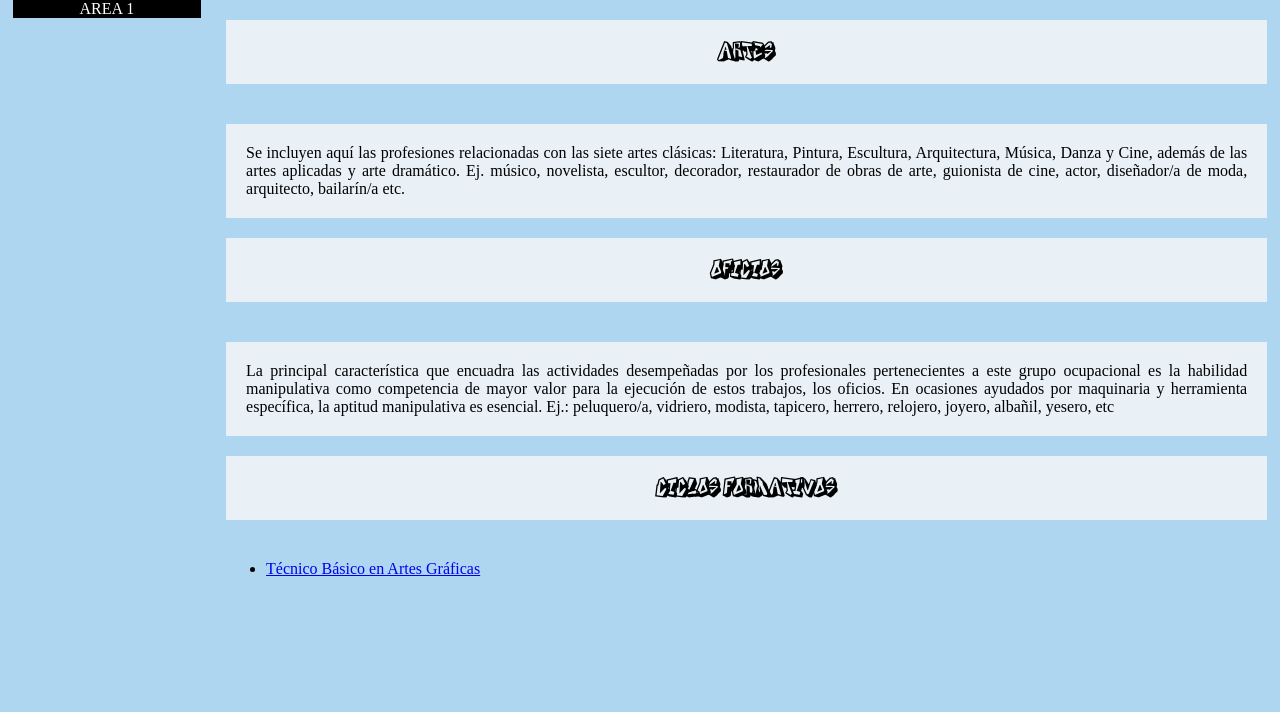
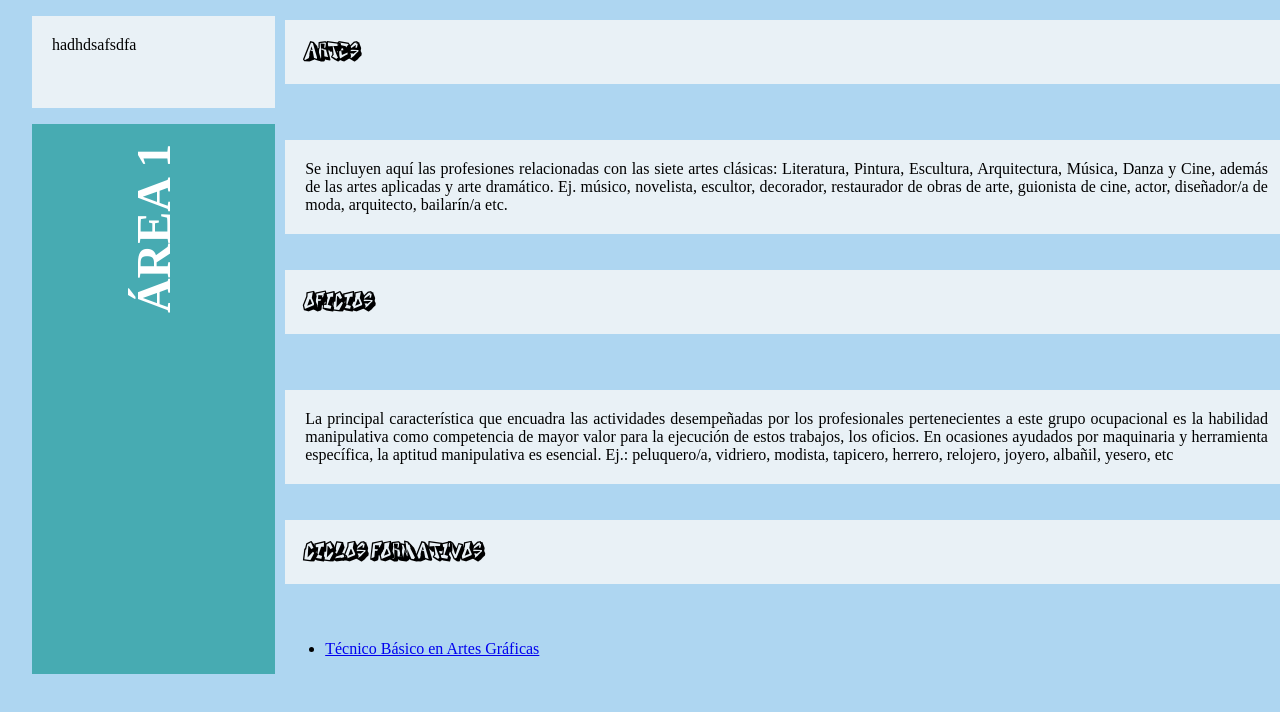
Before and after one commit to escolavision/EscolaVision, a plain HTML site: page area1.html in a window 1280 px wide. Drawn offline with Linux system fonts and the light colour scheme.

Commit message:
grid Área 1

```diff
--- a/area1.html
+++ b/area1.html
@@ -10,15 +10,15 @@
         <link rel="icon" type="image/x-icon" href="./images/iconoArea1.png">
 
     </head>
-    <body>
-        <aside>
-            <div id="area">
-                AREA 1
-            </div>
+    <body class="container">
+        <p>hadhdsafsdfa</p>
+        <aside id="aside">
+            <h1>ÁREA 1</h1>
         </aside>
-        <main>
-            <article id="artes">
+            <article id="tit1">
                 <h1>Artes</h1>
+            </article>
+            <article id="tex1">
                 <p>
                     Se incluyen aquí las profesiones relacionadas con las siete artes clásicas: Literatura,
                     Pintura, Escultura, Arquitectura, Música, Danza y Cine, además de las artes aplicadas
@@ -26,8 +26,10 @@
                     arte, guionista de cine, actor, diseñador/a de moda, arquitecto, bailarín/a etc.
                 </p>
             </article>
-            <article id="oficios">
+            <article id="tit2">
                 <h1>Oficios</h1>
+            </article>
+            <article  id="tex2">
                 <p>
                     La principal característica que encuadra las actividades desempeñadas por los
                     profesionales pertenecientes a este grupo ocupacional es la habilidad manipulativa
@@ -37,12 +39,14 @@
                     albañil, yesero, etc
                 </p>
             </article>
-            <article id="estudios">
+            <article id="tit3">
                 <h1>Ciclos Formativos</h1>
+
+            </article>
+            <article id="tex3">
                 <ul>
                     <li><a href="https://www.juntadeandalucia.es/educacion/portals/web/formacion-profesional-andaluza/fp-basica/detalle-titulo?idTitulo=1506" target="_blank">Técnico Básico en Artes Gráficas</a></li>
                 </ul>
             </article>
-        </main>
     </body>
 </html>
--- a/css/area1Style.css
+++ b/css/area1Style.css
@@ -3,35 +3,60 @@
     src: url(../fonts/DOCALLISME\ ON\ STREET.ttf);
 }
 
+.container{
+    display: grid;
+    grid-template-columns: repeat(5, 20%);
+    grid-template-rows: repeat(6 auto);
+    grid-template-areas:
+    "logo tit1 tit1 tit1 tit1"
+    "as tex1 tex1 tex1 tex1"
+    "as tit2 tit2 tit2 tit2"
+    "as tex2 tex2 tex2 tex2"
+    "as tit3 tit3 tit3 tit3"
+    "as tex3 tex3 tex3 tex3";
+    column-gap: 10px;
+}
+#aside{
+    grid-area: as;
+}
+#main{
+    grid-area: main;
+}
+#tit1{
+    grid-area: tit1;
+}
+#tex1{
+    grid-area: tex1;
+}
+#tit2{
+    grid-area: tit2;
+}
+#tex2{
+    grid-area: tex2;
+}
+#tit3{
+    grid-area: tit3;
+}
+#tex3{
+    grid-area: tex3;
+}
 
 body{
-    width: 98%;
+    width: 95%;
     margin: auto;
     background-color: #AED6F1 ;
 }
 aside{
-    width: 15%;
-    background-color: black;
+    background-color: #47ABB2;
     float: left;
     color: white;
-    text-align: center;
+    display: fixed;
+    font-size:xx-large;
 }
-.area{
-    transform: rotate(60deg);
+ aside h1{
+    transform: rotate(-90deg);
 }
-main{
-    width: 83%;
-    float: right;
-}
-h1{
-text-align: center;
-}
-
-main{
-    border-radius: ;
-}
-
-h1{
+article h1{
     background-color: rgba(248, 248, 248, 0.8);
     padding: 20px;
     margin-bottom: 40px;
```
